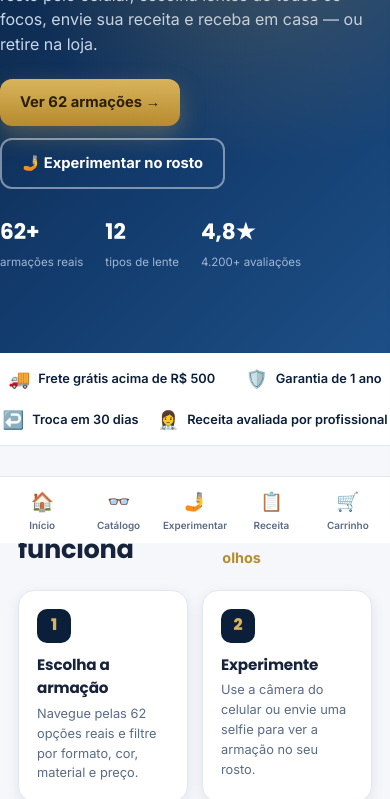
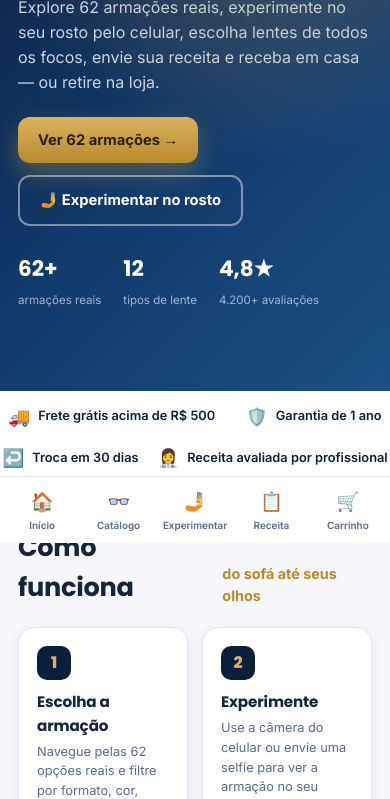
Before and after one commit to marcelooliveira8052668-cyber/otica-prime, a plain HTML site: page index.html in a window 390 px wide. Shown: the part 301-1100 px from the top of the page. Drawn offline with Linux system fonts and the light colour scheme.

Commit message:
Ajuste de padding do hero no celular

```diff
--- a/assets/css/style.css
+++ b/assets/css/style.css
@@ -38,7 +38,7 @@ header.main .bar{display:flex;align-items:center;gap:18px;height:66px}
 /* ---------------- hero ---------------- */
 .hero{background:linear-gradient(135deg,#0b1f3a 0%,#123a6b 55%,#1d4f86 100%);color:#fff;overflow:hidden;position:relative}
 .hero::after{content:'';position:absolute;width:520px;height:520px;border-radius:50%;background:radial-gradient(circle,rgba(201,162,75,.28),transparent 70%);right:-140px;top:-120px;pointer-events:none}
-.hero-inner{display:grid;grid-template-columns:1.05fr 1fr;gap:30px;align-items:center;padding:44px 0 52px;position:relative}
+.hero-inner{display:grid;grid-template-columns:1.05fr 1fr;gap:30px;align-items:center;padding:44px 18px 52px;position:relative}
 .overline{color:var(--gold2);font-size:.75rem;font-weight:800;letter-spacing:.18em;text-transform:uppercase;margin-bottom:10px}
 .hero h1{font-size:2.7rem;line-height:1.12;font-weight:800}
 .hero h1 em{color:var(--gold2);font-style:normal}
@@ -227,7 +227,7 @@ footer .fine{border-top:1px solid rgba(255,255,255,.15);margin-top:24px;padding-
   .catalog-layout{grid-template-columns:1fr}
   .filters{position:static;order:2}
   .product-layout{grid-template-columns:1fr}
-  .hero-inner{grid-template-columns:1fr;padding:28px 0 36px}
+  .hero-inner{grid-template-columns:1fr;padding:28px 18px 36px}
   .hero-visual{display:none}
   .form-grid{grid-template-columns:1fr}
   .bottom-nav{display:flex}
```
